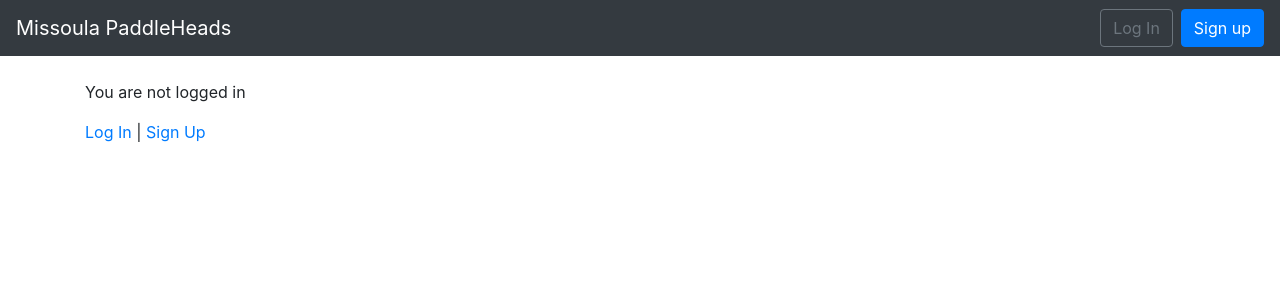
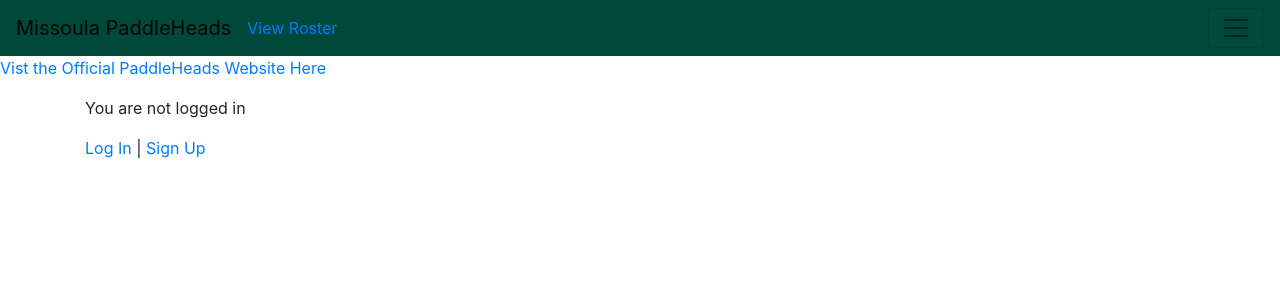
Before and after one commit to hallenurse/WebApp_PaddleHeads, a Django app: page / in a window 1280 px wide. Shown: the top 300 px of the page. Run offline with Django 3.2, Linux system fonts and the light colour scheme; some libraries are stand-ins or nearby versions.

Commit message:
Started working on Boostrap css for base.html

```diff
--- a/templates/base.html
+++ b/templates/base.html
@@ -15,13 +15,12 @@
     <title>{% block title %}PaddleHeads{% endblock title %}</title>
   </head>
   <body>
-    <nav class="navbar navbar-expand-md navbar-dark bg-dark mb-4">
-    	<a class="navbar-brand" href="{% url 'home' %}">Missoula PaddleHeads</a>
-		{% if user.is_authenticated %}
+  <nav class="navbar navbar-light" style="background-color: #00483a">
+      	<a class="navbar-brand" href="{% url 'home' %}">Missoula PaddleHeads</a>
 	  		<ul class="navbar-nav mr-auto">
 				<li class="nav-item"><a href="{% url 'roster_list' %}">View Roster</a></li>
 			</ul>
-		{% endif %}
+
       <button class="navbar-toggler" type="button" data-toggle="collapse"
       data-target="#navbarCollapse" aria-controls="navbarCollapse"
       aria-expanded="false" aria-label="Toggle navigation">
@@ -56,6 +55,9 @@
       {% endif %}
     </div>
   </nav>
+  <p>
+  	<a href="https://www.milb.com/missoula">Vist the Official PaddleHeads Website Here</a>
+  </p>
   <div class="container">
     {% block content %}
     {% endblock content %}
```
Also changed, not shown: db.sqlite3.
